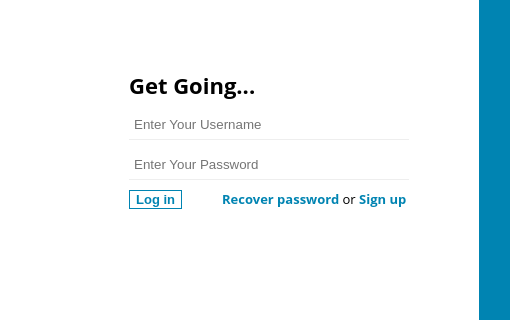
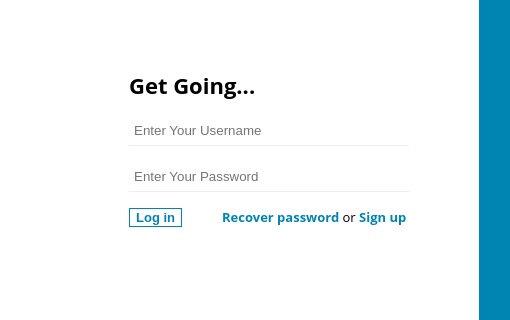
Before and after one commit to ed-huang/telegram, a plain HTML site: page index.html in a window 1280 px wide. Shown: the part 88-408 px from the top of the page, 561-1071 px from the left. Drawn offline with Linux system fonts and the light colour scheme.

Commit message:
updated p

```diff
--- a/index.html
+++ b/index.html
@@ -60,7 +60,7 @@
 		clear: both;
 	}
 
-	.signup .input {
+	.input input {
 		display: block;
 		clear: both;
 		border: none;
@@ -80,10 +80,6 @@
 		color: #0084B2;
 		text-decoration: none;
 		font-weight: bold;
-	}
-
-	.row {
-		margin: 10px 0;
 	}
 
 	.col-1-2 {
@@ -126,9 +122,9 @@
 	  			<img class="postmark" src="postmark.png">
 	  			<form name="signupForm" class="content signup">
 	  				<h3>Get Going...</h3>
-	  				<input class="input row" placeholder="Enter Your Username">
-	  				<input class="input row" type="password" placeholder="Enter Your Password">
-  					<div class="row"><input class="login" type="submit" value="Log in" title="Log in"><span class="recover"><a href="#">Recover password</a> or <a href="#">Sign up</a></span></div>
+	  				<p class="input"><input placeholder="Enter Your Username"></p>
+	  				<p class="input"><input type="password" placeholder="Enter Your Password"></p>
+  					<p><input class="login" type="submit" value="Log in" title="Log in"><span class="recover"><a href="#">Recover password</a> or <a href="#">Sign up</a></span></p>
 	  			</form>
 	  		</section>
 
```
